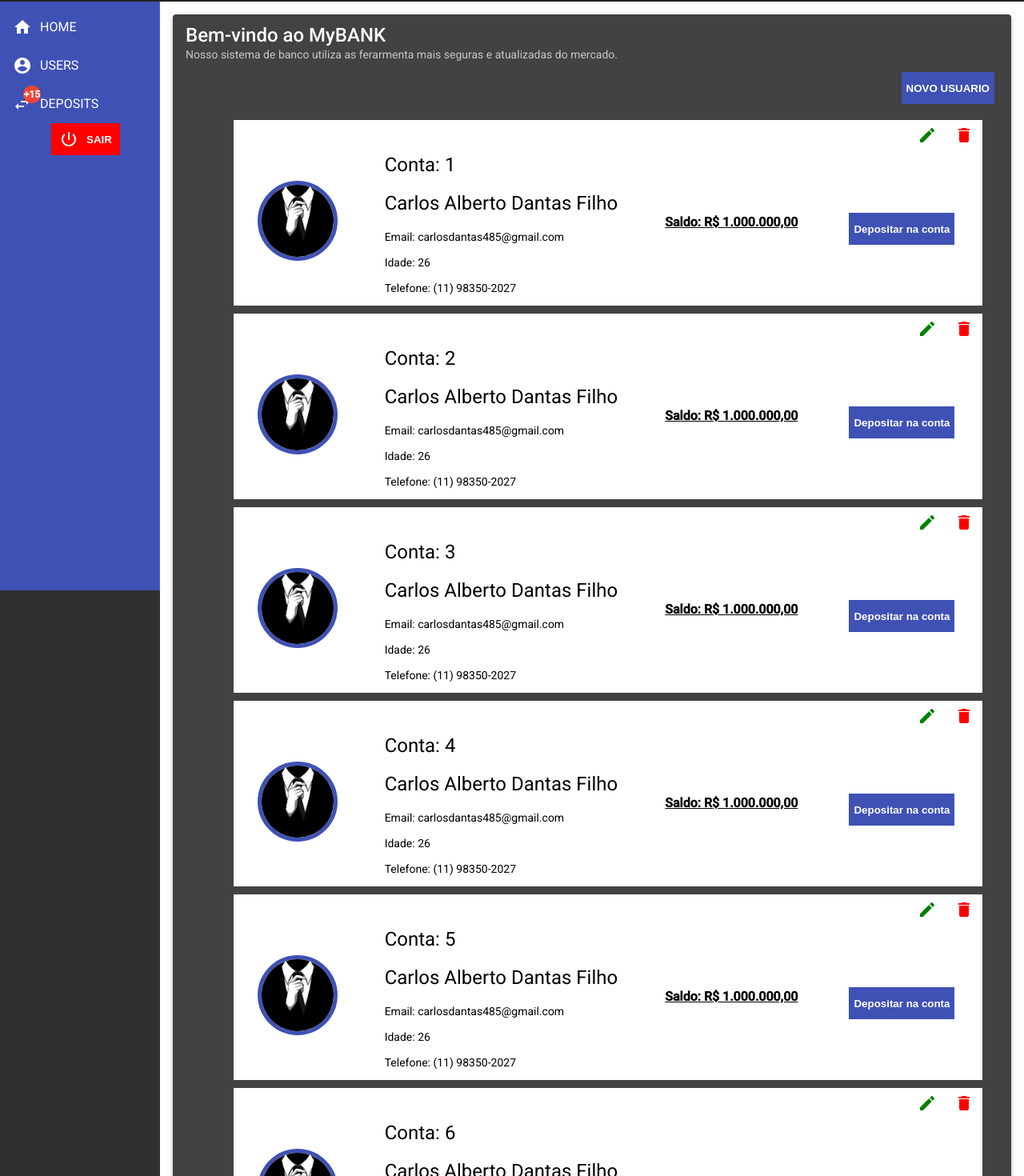
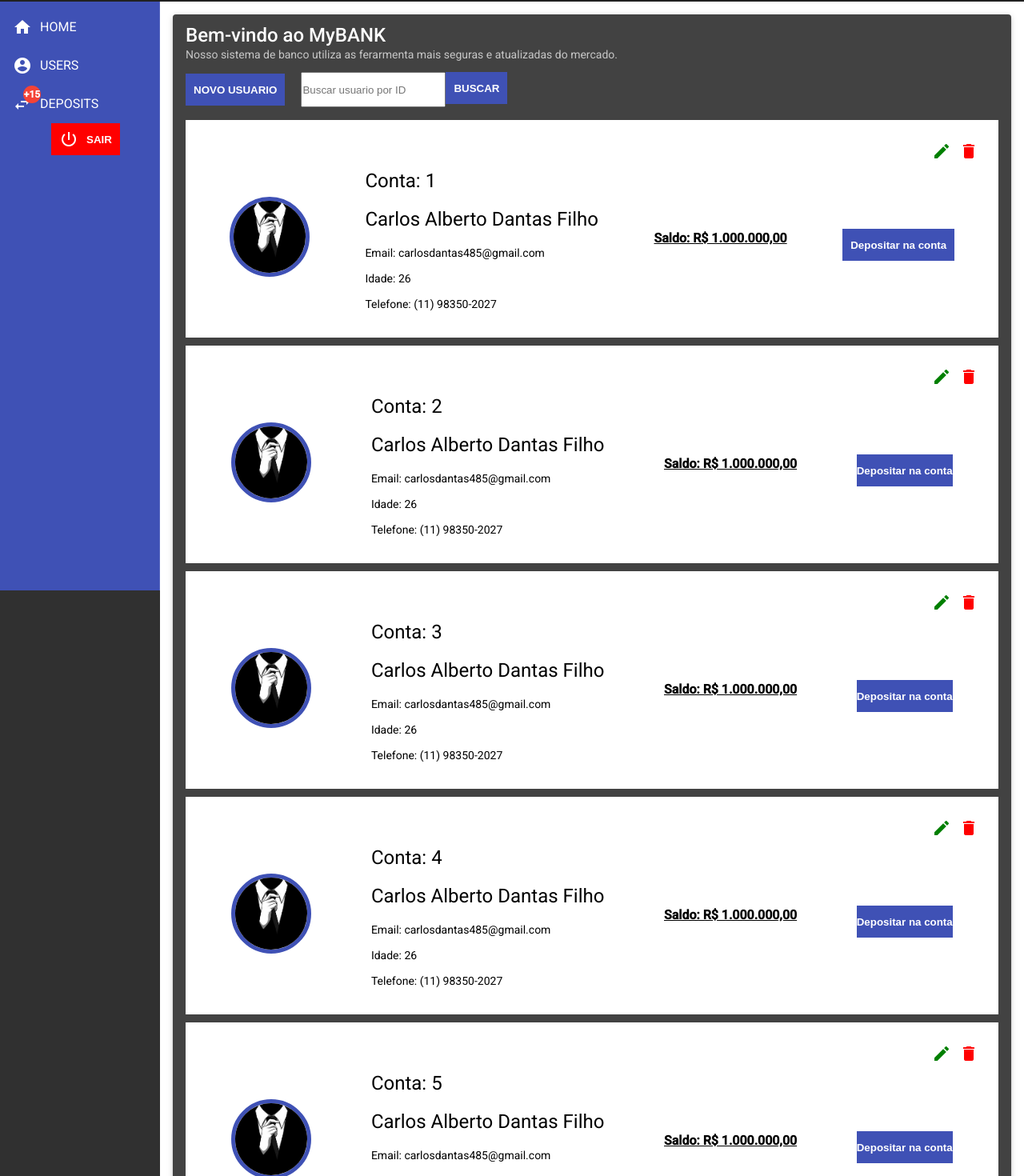
Before and after one commit to Carlosdantas485/myBANK-project, an Angular app: page /users in a window 1280 px wide. Shown: the part 62-1532 px from the top of the page at 80% size. Built offline with nearby package versions, Linux system fonts and the light colour scheme.

Commit message:
fix page users and page update

```diff
--- a/src/app/views/user/list-users/list-users.component.css
+++ b/src/app/views/user/list-users/list-users.component.css
@@ -1,19 +1,25 @@
+*{
+    margin: 0;
+    padding: 0;
+}
 .create-new-user{
     width: 100%;
     display: flex;
-    justify-content: flex-end;
     align-items: center;
 }
 
-.content-list-users{
-    margin: 20px;
+.search{
+    display: flex;
+    margin: 0 20px;
 }
 
 .user{
     margin-top: 10px;
     background-color: white;
     color: black;
+    padding: 20px;
 }
+
 .photo-user{
     width: 90px;
     border-radius: 50px;
@@ -33,16 +39,20 @@
     display: flex;
     justify-content: flex-end;
     align-items: center;
+}
+.edit-options button{
+    padding: 5px;
+    background-color: transparent;
+}
 
+.btn{
+    height: 40px;
+    padding: 10px;
 }
 
 .balance{
     text-decoration: underline;
     font-weight: bold;
-}
-
-.edit-options button{
-    background-color: transparent;
 }
 
 .edit{
--- a/src/app/views/user/list-users/list-users.component.html
+++ b/src/app/views/user/list-users/list-users.component.html
@@ -1,12 +1,16 @@
 
-<mat-card class="home mat-elevation-z3" >
+<mat-card class="list mat-elevation-z3" >
     <mat-card-title class="title">
         Bem-vindo ao MyBANK
     </mat-card-title>
     <mat-card-subtitle class="subtitle">
         <p>Nosso sistema de banco utiliza as ferarmenta mais seguras e atualizadas do mercado.</p>
         <div class="create-new-user">
-            <a routerLink="/users/create"> <button>NOVO USUARIO</button></a>
+            <a routerLink="/users/create"> <button class="btn">NOVO USUARIO</button></a>
+            <div class="search">
+                <input type="text" placeholder="Buscar usuario por ID">
+                <a routerLink="/users/create"> <button class="btn">BUSCAR</button></a>
+            </div>
         </div>
     </mat-card-subtitle>
 
@@ -37,7 +41,7 @@
                         <p>Telefone: (11) 98350-2027</p>
                         </div>
                         <h3 class="balance">Saldo: R$ 1.000.000,00</h3>
-                        <button>Depositar na conta</button>
+                        <button class="btn">Depositar na conta</button>
                 </div>
             </li>
             <li class="user">
@@ -65,7 +69,7 @@
                         <p>Telefone: (11) 98350-2027</p>
                     </div>
                     <h3 class="balance">Saldo: R$ 1.000.000,00</h3>
-                    <button>Depositar na conta</button>
+                    <button class="btn-deposit">Depositar na conta</button>
                 </div>
             </li>
             <li class="user">
@@ -93,7 +97,7 @@
                         <p>Telefone: (11) 98350-2027</p>
                     </div>
                     <h3 class="balance">Saldo: R$ 1.000.000,00</h3>
-                    <button>Depositar na conta</button>
+                    <button class="btn-deposit">Depositar na conta</button>
                 </div>
             </li>
             <li class="user">
@@ -121,7 +125,7 @@
                         <p>Telefone: (11) 98350-2027</p>
                     </div>
                     <h3 class="balance">Saldo: R$ 1.000.000,00</h3>
-                    <button>Depositar na conta</button>
+                    <button class="btn-deposit">Depositar na conta</button>
                 </div>
             </li>
             <li class="user">
@@ -149,7 +153,7 @@
                         <p>Telefone: (11) 98350-2027</p>
                     </div>
                     <h3 class="balance">Saldo: R$ 1.000.000,00</h3>
-                    <button>Depositar na conta</button>
+                    <button class="btn-deposit">Depositar na conta</button>
                 </div>
             </li>
             <li class="user">
@@ -177,7 +181,7 @@
                         <p>Telefone: (11) 98350-2027</p>
                     </div>
                     <h3 class="balance">Saldo: R$ 1.000.000,00</h3>
-                    <button>Depositar na conta</button>
+                    <button class="btn-deposit">Depositar na conta</button>
                 </div>
             </li>
             <li class="user">
--- a/src/app/views/user/update-user/update-user.component.css
+++ b/src/app/views/user/update-user/update-user.component.css
@@ -1,23 +1,23 @@
-*{
-    margin: 0%;
-    padding: 0;
-}
+
+
 .update{
     padding: 20px;
 }
+
 .info-user{
     display: flex;
     flex-wrap: wrap;
     justify-content: space-around;
     align-items: center;
 }
+
 .user{
     padding: 20px;
     margin-top: 10px;
     background-color: white;
     color: black;
+}
 
-}
 .photo-user{
     width: 90px;
     border-radius: 50px;
@@ -33,12 +33,29 @@
 
 .form{
     width: 30vw;
+    flex-wrap: wrap;
 }
 
 .input{
     margin-top: 10px;
 }
-.enviar{
+.button-box{
+    width: 100%;
+    padding: 0;
+    margin: 0;
+    display: flex;
+    flex-wrap: wrap;
+    justify-content: space-around;
+    align-items: center;
+}
+
+.send{
     margin-top: 20px;
-    width: 100%;
+    width: 150px;
 }
+
+.cancel{
+    margin-top: 20px;
+    background-color: red;
+    width: 150px;
+}
--- a/src/app/views/user/update-user/update-user.component.html
+++ b/src/app/views/user/update-user/update-user.component.html
@@ -31,7 +31,11 @@
                 <p>Telefone</p>
                 <input type="text" placeholder="Digite seu telefone">
             </div>
-            <button class="enviar">ENVIAR</button>
+            <div class="button-box">
+                <button class="send">ENVIAR</button>
+                <button class="cancel">ENVIAR</button>
+            </div>
+
         </form>
     </div>
 </mat-card>
--- a/src/styles.css
+++ b/src/styles.css
@@ -12,14 +12,12 @@ body { margin: 0; font-family: Roboto, "Helvetica Neue", sans-serif; }
 }
 button{
     height: 40px;
-    background-color: transparent;
     background-color: #3F51B5;
     border: none;
     cursor: pointer;
     margin: 0 5px;
     color: white;
     font-weight: bold;
-
 }
 li{
     list-style: none;
```
